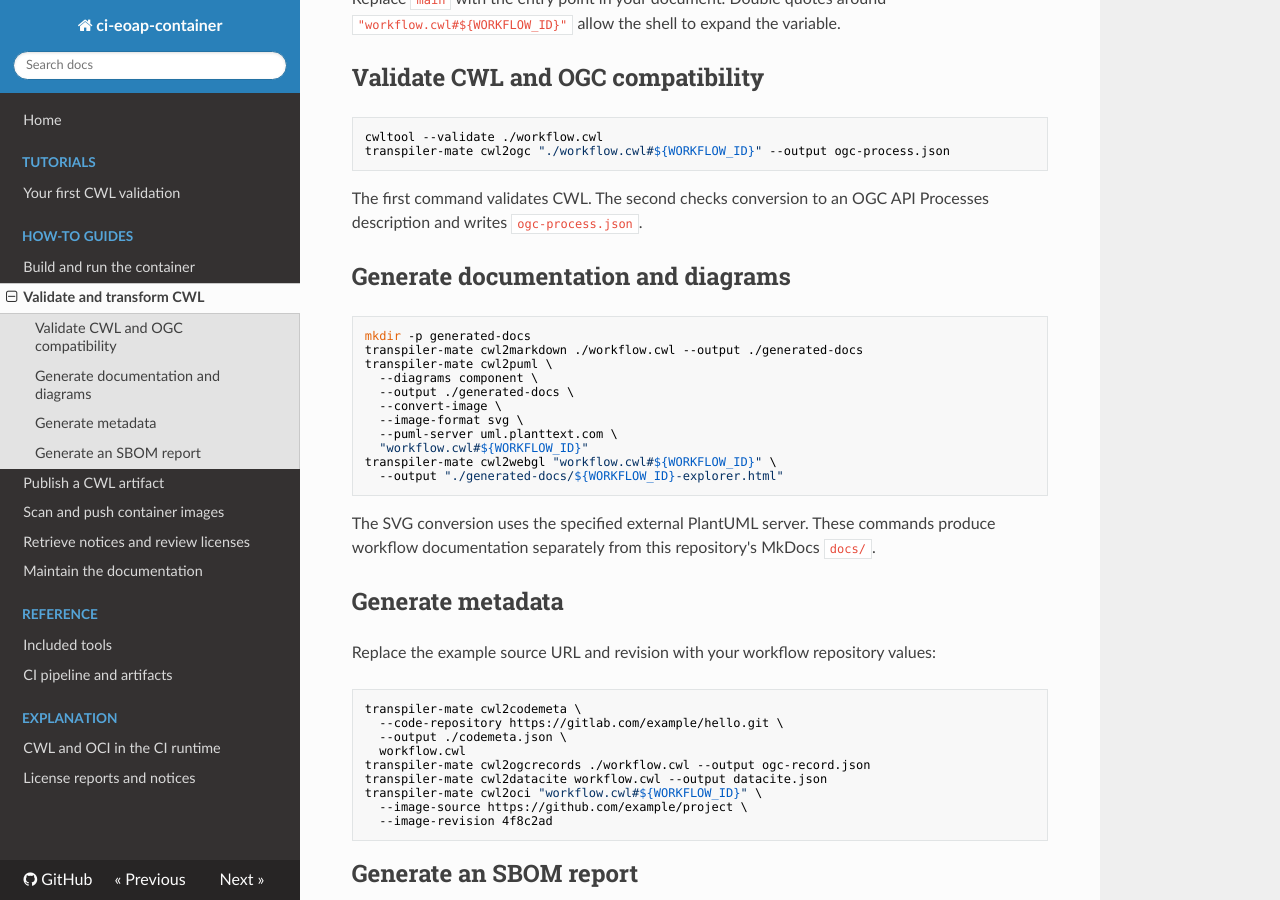
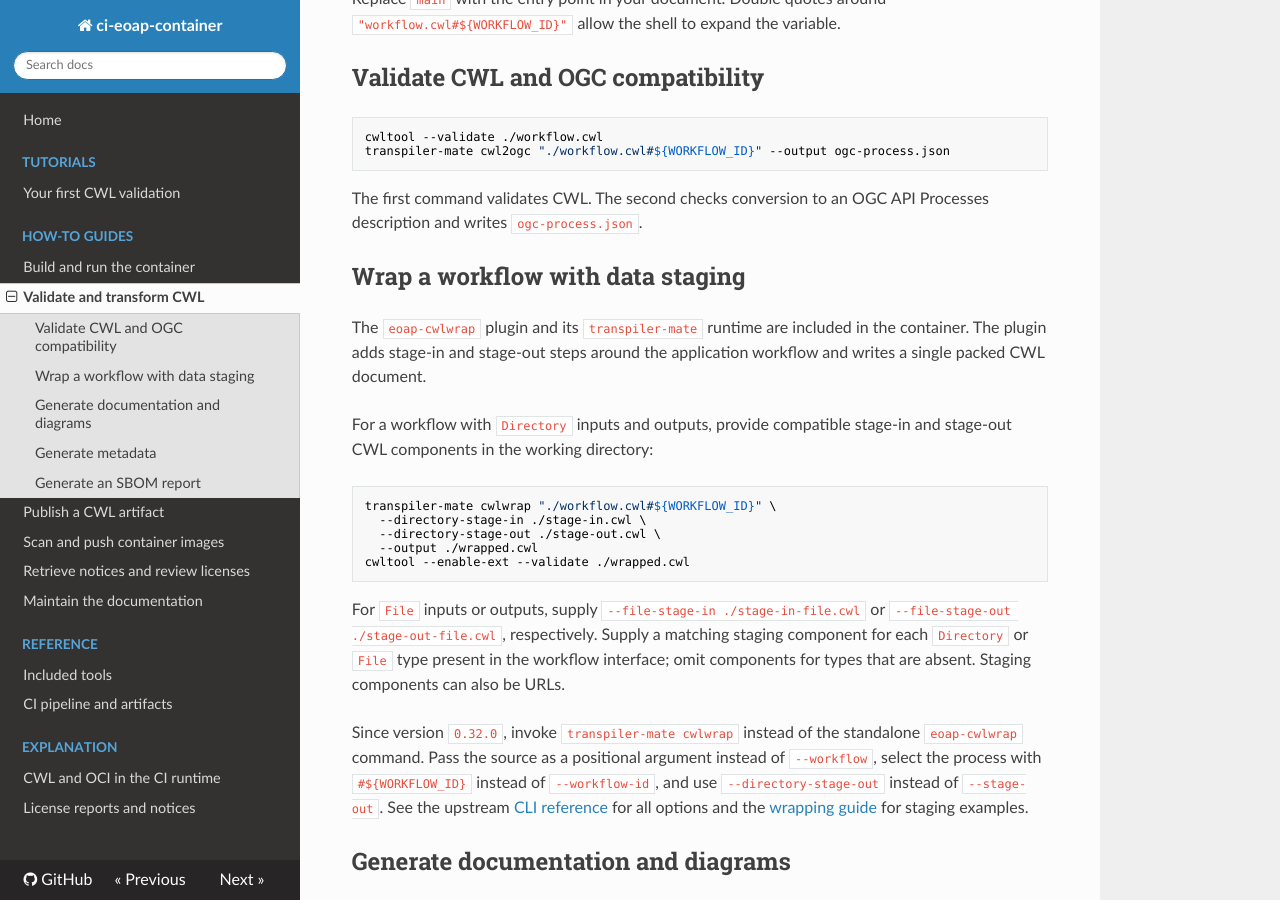
Before and after one commit to Terradue/ci-eoap-container, an MkDocs documentation site: the page built from docs/how-to/transform-cwl.md, in a window 1280 px wide and 900 px high, scrolled down 302 px. Built offline with MkDocs 1.6.1, drawn with Linux system fonts in a browser that asks for light colours; nearby versions of some CDN libraries.

Commit message:
docs: added eoap-cwlwrap documentation

````diff
--- a/docs/how-to/transform-cwl.md
+++ b/docs/how-to/transform-cwl.md
@@ -20,6 +20,37 @@ transpiler-mate cwl2ogc "./workflow.cwl#${WORKFLOW_ID}" --output ogc-process.jso
 
 The first command validates CWL. The second checks conversion to an OGC API
 Processes description and writes `ogc-process.json`.
+
+## Wrap a workflow with data staging
+
+The `eoap-cwlwrap` plugin and its `transpiler-mate` runtime are included in the
+container. The plugin adds stage-in and stage-out steps around the application
+workflow and writes a single packed CWL document.
+
+For a workflow with `Directory` inputs and outputs, provide compatible stage-in
+and stage-out CWL components in the working directory:
+
+```bash
+transpiler-mate cwlwrap "./workflow.cwl#${WORKFLOW_ID}" \
+  --directory-stage-in ./stage-in.cwl \
+  --directory-stage-out ./stage-out.cwl \
+  --output ./wrapped.cwl
+cwltool --enable-ext --validate ./wrapped.cwl
+```
+
+For `File` inputs or outputs, supply `--file-stage-in ./stage-in-file.cwl` or
+`--file-stage-out ./stage-out-file.cwl`, respectively. Supply a matching staging
+component for each `Directory` or `File` type present in the workflow interface;
+omit components for types that are absent. Staging components can also be URLs.
+
+Since version `0.32.0`, invoke `transpiler-mate cwlwrap` instead of the standalone
+`eoap-cwlwrap` command. Pass the source as a positional argument instead of
+`--workflow`, select the process with `#${WORKFLOW_ID}` instead of `--workflow-id`,
+and use `--directory-stage-out` instead of `--stage-out`. See the upstream
+[CLI reference](https://eoepca.github.io/eoap-cwlwrap/reference/cli/)
+for all options and the
+[wrapping guide](https://eoepca.github.io/eoap-cwlwrap/how-to-guides/build-a-wrapper/)
+for staging examples.
 
 ## Generate documentation and diagrams
 
````
Also changed, not shown: README.md (+18 -0 lines), docs/reference/tools.md (+1 -0 lines).
